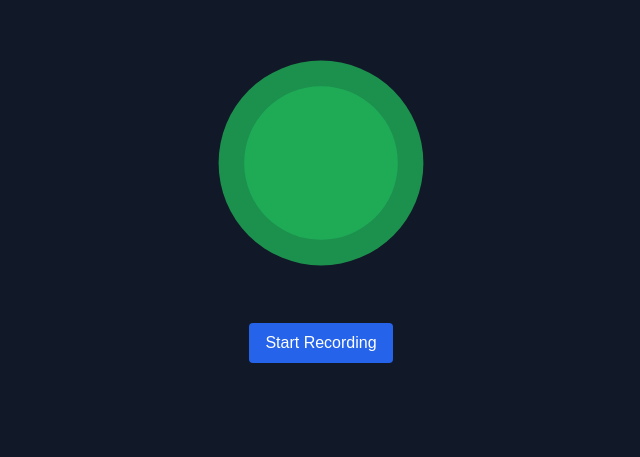
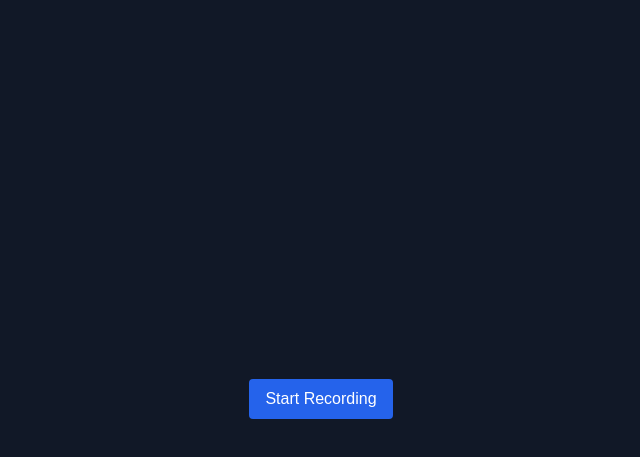
Before and after one commit to kimnerd625/onmom-client, a Next.js app: page /interview in a window 1280 px wide. Shown: the part 193-650 px from the top of the page, without its empty margins (319-959 px from the left). Built offline with nearby package versions, Linux system fonts and the light colour scheme; a web font is replaced by a local one.

Commit message:
➕ add: install lamejs library

```diff
--- a/app/interview/page.tsx
+++ b/app/interview/page.tsx
@@ -2,23 +2,24 @@
 
 import React, { useState, useRef, useEffect } from "react";
 import { questions } from "./data/interview-questions";
+import lamejs from "lamejs"; // lamejs 라이브러리 사용
 
 const VoiceRecorderWithTTS: React.FC = () => {
   const [isRecording, setIsRecording] = useState(false);
   const [audioUrl, setAudioUrl] = useState<string | null>(null);
+  const [downloadUrl, setDownloadUrl] = useState<string | null>(null); // 다운로드 링크를 위한 상태 추가
   const [currentQuestionIndex, setCurrentQuestionIndex] = useState(0);
   const [currentQuestion, setCurrentQuestion] = useState<string | null>(null);
-  const [volume, setVolume] = useState(0);
 
   const mediaRecorderRef = useRef<MediaRecorder | null>(null);
   const audioChunksRef = useRef<Blob[]>([]);
   const audioContextRef = useRef<AudioContext | null>(null);
   const analyserRef = useRef<AnalyserNode | null>(null);
+  const canvasRef = useRef<HTMLCanvasElement | null>(null);
 
   useEffect(() => {
     if (isRecording) {
-      const audioContext = new (window.AudioContext ||
-        window.webkitAudioContext)();
+      const audioContext = new window.AudioContext();
       const analyser = audioContext.createAnalyser();
       audioContextRef.current = audioContext;
       analyserRef.current = analyser;
@@ -26,23 +27,52 @@ const VoiceRecorderWithTTS: React.FC = () => {
 
       const dataArray = new Uint8Array(analyser.frequencyBinCount);
 
-      const updateVolume = () => {
+      const canvas = canvasRef.current;
+      const ctx = canvas?.getContext("2d");
+
+      const draw = () => {
+        if (!ctx || !canvas) return;
+
         analyser.getByteFrequencyData(dataArray);
-        const avgVolume =
-          dataArray.reduce((sum, value) => sum + value, 0) / dataArray.length;
-        setVolume(avgVolume / 255); // Normalize volume to a range between 0 and 1
-        requestAnimationFrame(updateVolume);
+
+        ctx.clearRect(0, 0, canvas.width, canvas.height);
+
+        // 중심에 원을 그리고 그 안에서 시각화하기
+        const centerX = canvas.width / 2;
+        const centerY = canvas.height / 2;
+        const radius = 100; // 중심 원의 반지름
+
+        // 중심 원 그리기
+        ctx.beginPath();
+        ctx.arc(centerX, centerY, radius, 0, 2 * Math.PI);
+        ctx.fillStyle = "rgba(34, 197, 94, 0.2)"; // 반투명한 초록색
+        ctx.fill();
+
+        // 시각화 데이터 그리기
+        dataArray.forEach((value, index) => {
+          const angle = (index / dataArray.length) * 2 * Math.PI;
+          const x = centerX + Math.cos(angle) * (radius + value * 0.5);
+          const y = centerY + Math.sin(angle) * (radius + value * 0.5);
+
+          ctx.beginPath();
+          ctx.arc(x, y, 2, 0, 2 * Math.PI);
+          ctx.fillStyle = `rgba(34, 197, 94, ${value / 255})`;
+          ctx.fill();
+        });
+
+        requestAnimationFrame(draw);
       };
 
-      updateVolume();
+      draw();
     } else {
       audioContextRef.current?.close();
-      setVolume(0);
     }
   }, [isRecording]);
 
   const handleStartRecording = async () => {
     setIsRecording(true);
+    setAudioUrl(null); // 녹음 시작 시 이전 오디오 URL 초기화
+    setDownloadUrl(null); // 다운로드 URL 초기화
     audioChunksRef.current = [];
 
     const stream = await navigator.mediaDevices.getUserMedia({ audio: true });
@@ -59,12 +89,20 @@ const VoiceRecorderWithTTS: React.FC = () => {
       audioChunksRef.current.push(event.data);
     };
 
-    mediaRecorderRef.current.onstop = () => {
+    mediaRecorderRef.current.onstop = async () => {
       const audioBlob = new Blob(audioChunksRef.current, {
-        type: "audio/mpeg",
+        type: "audio/wav",
       });
-      const audioUrl = URL.createObjectURL(audioBlob);
-      setAudioUrl(audioUrl);
+
+      // MP3로 변환
+      const mp3Blob = await convertToMP3(audioBlob);
+      const mp3Url = URL.createObjectURL(mp3Blob);
+      console.log("Generated MP3 URL:", mp3Url); // 디버깅을 위해 MP3 URL 로그 출력
+      setAudioUrl(mp3Url); // MP3 URL 설정
+
+      // 다운로드 링크 설정
+      const downloadLink = URL.createObjectURL(mp3Blob);
+      setDownloadUrl(downloadLink);
     };
 
     mediaRecorderRef.current.start();
@@ -82,13 +120,11 @@ const VoiceRecorderWithTTS: React.FC = () => {
     setCurrentQuestionIndex(index);
     setCurrentQuestion(text);
 
-    // TTS로 질문 재생
     const utterance = new SpeechSynthesisUtterance(text);
     utterance.onend = () => {
-      // 질문이 끝나면 10초 대기
       setTimeout(() => {
         playQuestion(index + 1);
-      }, 10000); // 10초 대기
+      }, 10000);
     };
 
     speechSynthesis.speak(utterance);
@@ -99,42 +135,62 @@ const VoiceRecorderWithTTS: React.FC = () => {
     mediaRecorderRef.current?.stop();
   };
 
+  const convertToMP3 = async (wavBlob: Blob): Promise<Blob> => {
+    const arrayBuffer = await wavBlob.arrayBuffer();
+    const wav = lamejs.WavHeader.readHeader(new DataView(arrayBuffer));
+    const samples = new Int16Array(
+      arrayBuffer,
+      wav.dataOffset,
+      wav.dataLen / 2
+    );
+
+    const mp3Encoder = new lamejs.Mp3Encoder(wav.channels, wav.sampleRate, 128);
+    const mp3Data = [];
+
+    let sampleBlockSize = 1152;
+    for (let i = 0; i < samples.length; i += sampleBlockSize) {
+      const sampleChunk = samples.subarray(i, i + sampleBlockSize);
+      const mp3buf = mp3Encoder.encodeBuffer(sampleChunk);
+      if (mp3buf.length > 0) {
+        mp3Data.push(mp3buf);
+      }
+    }
+    const mp3buf = mp3Encoder.flush();
+    if (mp3buf.length > 0) {
+      mp3Data.push(mp3buf);
+    }
+
+    return new Blob(mp3Data, { type: "audio/mp3" });
+  };
+
   return (
-    <div className="flex flex-col items-center justify-center min-h-screen bg-gray-900">
-      <div className="relative w-64 h-64 mb-8">
-        <svg
-          viewBox="0 0 200 200"
-          className="absolute top-0 left-0 w-full h-full"
-        >
-          <circle
-            cx="100"
-            cy="100"
-            r={80 + volume * 40} // 반지름을 볼륨에 따라 조절
-            fill="rgba(34, 197, 94, 0.7)" // 연한 초록색
-            className="transition-all duration-200 ease-in-out"
-          />
-          <circle
-            cx="100"
-            cy="100"
-            r={60 + volume * 30} // 반지름을 볼륨에 따라 조절
-            fill="rgba(34, 197, 94, 0.5)" // 연한 초록색
-            className="transition-all duration-200 ease-in-out"
-          />
-        </svg>
-      </div>
+    <div className="flex flex-col items-center justify-center min-h-screen bg-gray-900 relative">
+      <canvas ref={canvasRef} width={400} height={400} className="z-0"></canvas>
       <button
         onClick={isRecording ? handleStopRecording : handleStartRecording}
-        className="px-4 py-2 mb-4 text-white bg-blue-600 rounded hover:bg-blue-700"
+        className="px-4 py-2 mb-4 text-white bg-blue-600 rounded hover:bg-blue-700 z-10 relative"
       >
         {isRecording ? "Stop Recording" : "Start Recording"}
       </button>
       {audioUrl && (
-        <div>
+        <div className="z-10 relative">
           <audio src={audioUrl} controls className="w-full mt-4" />
+          <p className="text-white">Audio Player is rendered</p>
+        </div>
+      )}
+      {downloadUrl && (
+        <div className="z-10 relative mt-4">
+          <a
+            href={downloadUrl}
+            download="recording.mp3"
+            className="text-white underline"
+          >
+            Download MP3
+          </a>
         </div>
       )}
       {isRecording && currentQuestion && (
-        <div className="mt-8 text-2xl font-bold text-white">
+        <div className="mt-8 text-2xl font-bold text-white z-10 relative">
           <h2>{currentQuestion}</h2>
         </div>
       )}
--- a/package.json
+++ b/package.json
@@ -11,10 +11,12 @@
   "dependencies": {
     "@deepgram/sdk": "^3.5.1",
     "@svgr/webpack": "^8.1.0",
+    "lamejs": "^1.2.1",
     "next": "14.2.6",
     "p5": "^1.10.0",
     "react": "^18",
     "react-dom": "^18",
+    "react-p5": "^1.4.1",
     "react-swipeable": "^7.0.1",
     "sonner": "^1.5.0",
     "tailwind-clip-path": "^1.0.0"
```
Also changed, not shown: 1 other file (tests, documents, lock files or other folders).
